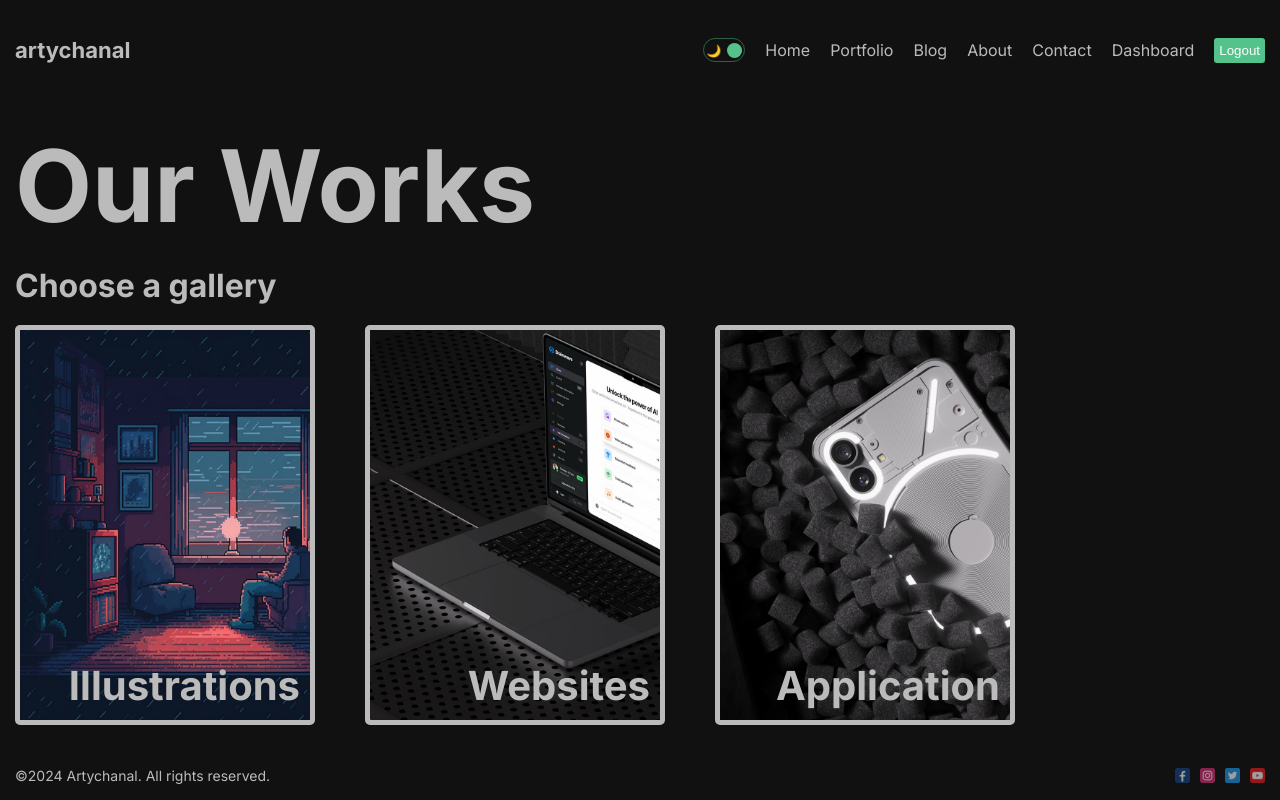
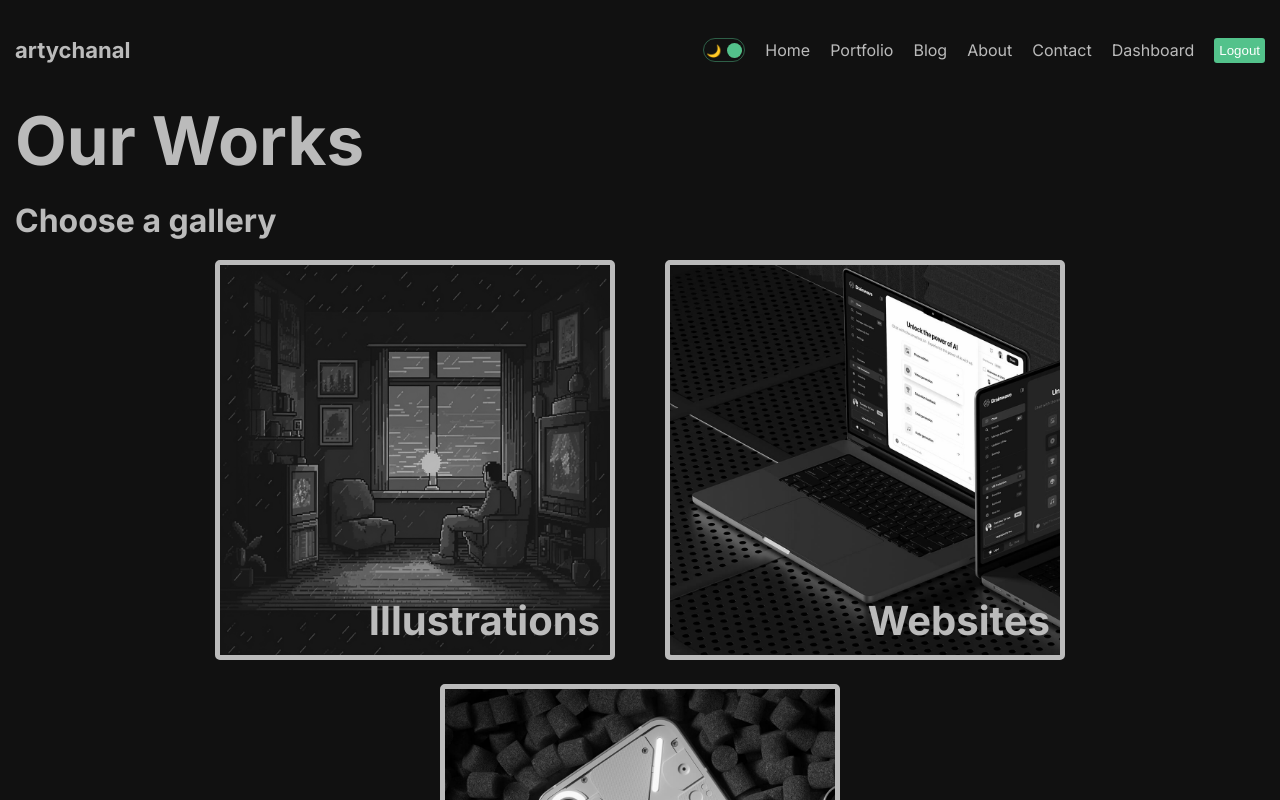
Before and after one commit to Artychanal/next_js_turtotial, a Next.js app: page /portfolio in a window 1280 px wide. Shown: the top 800 px of the page. Built offline with nearby package versions, Linux system fonts and the light colour scheme; no server answers; sample sign-in values are in the browser's storage.

Commit message:
add adaptive to Portfolio

```diff
--- a/src/app/portfolio/page.module.css
+++ b/src/app/portfolio/page.module.css
@@ -1,5 +1,5 @@
 .mainTitle {
-    font-size: 100px;
+    font-size: clamp(64px, 100px / 2 + 1.3363028953vw, 100px);
 }
 
 .container {
@@ -11,26 +11,52 @@
 
 .items {
     display: flex;
-    gap: 50px;
+    gap: 24px 50px;
+    flex-wrap: wrap;
+    justify-content: center;
+    align-items: center;
 }
 
 .item {
     border: 5px solid #bbb;
     border-radius: 5px;
-    width: 300px;
+    width: 400px;
     height: 400px;
     position: relative;
     background-size: cover !important;
+    -webkit-filter: grayscale(100%);
+    -moz-filter: grayscale(100%);
+    -ms-filter: grayscale(100%);
+    -o-filter: grayscale(100%);
+    filter: grayscale(100%);
+    transition: filter 0.3s ease;
+}
+.item .title {
+    transition: color 0.3s ease;
+}
+
+.item:hover {
+    -webkit-filter: grayscale(0%);
+    -moz-filter: grayscale(0%);
+    -ms-filter: grayscale(0%);
+    -o-filter: grayscale(0%);
+    filter: grayscale(0%);
+}
+
+@media (max-width: 720px) {
+    .item {
+        width: 100%;
+    }
 }
 
 .item:nth-child(1) {
-    background: url("/illustration.png");
+    background: url('/illustration.png');
 }
 .item:nth-child(2) {
-    background: url("/websites.jpg");
+    background: url('/websites.jpg');
 }
 .item:nth-child(3) {
-    background: url("/apps.jpg");
+    background: url('/apps.jpg');
 }
 
 .title {
```
Lines whose indentation alone changed are shown as unchanged.
